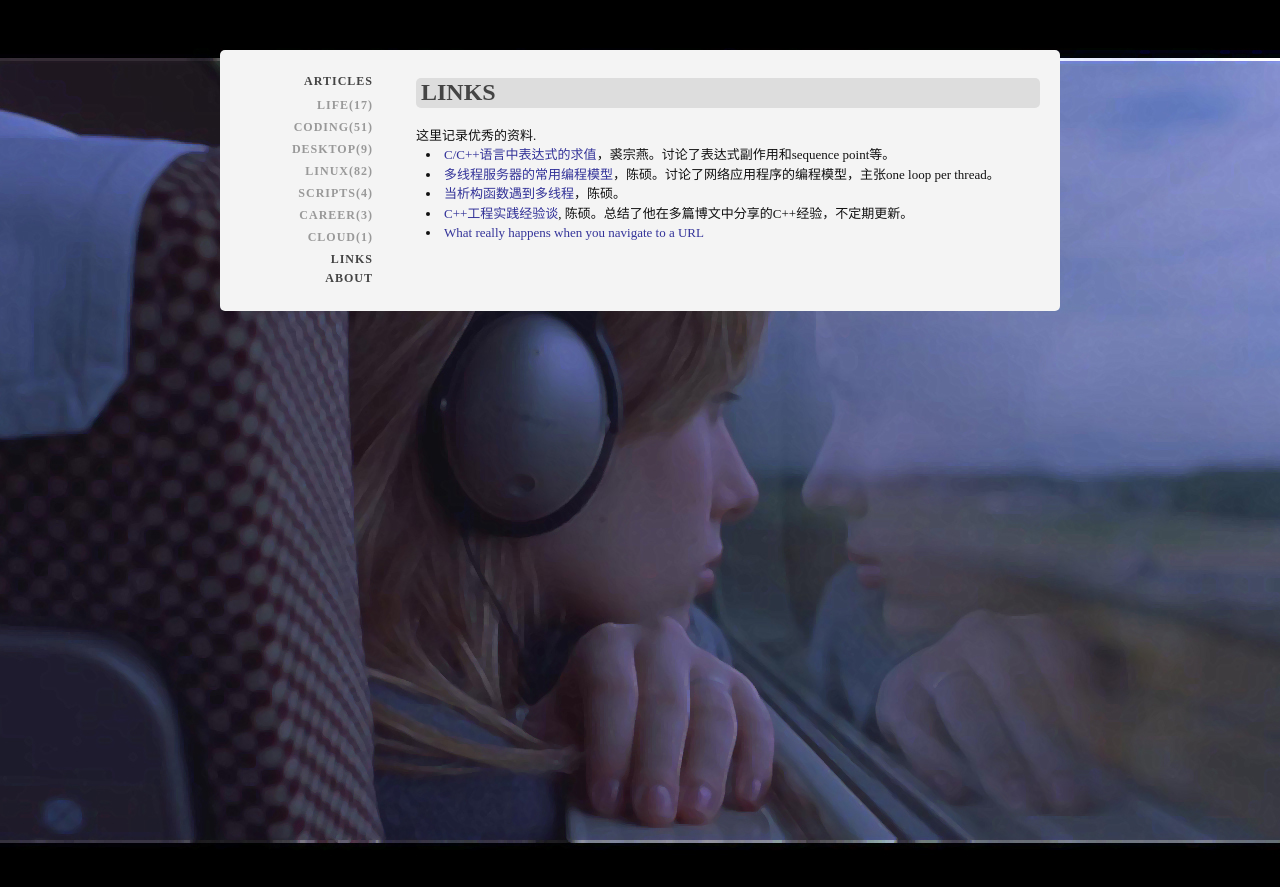
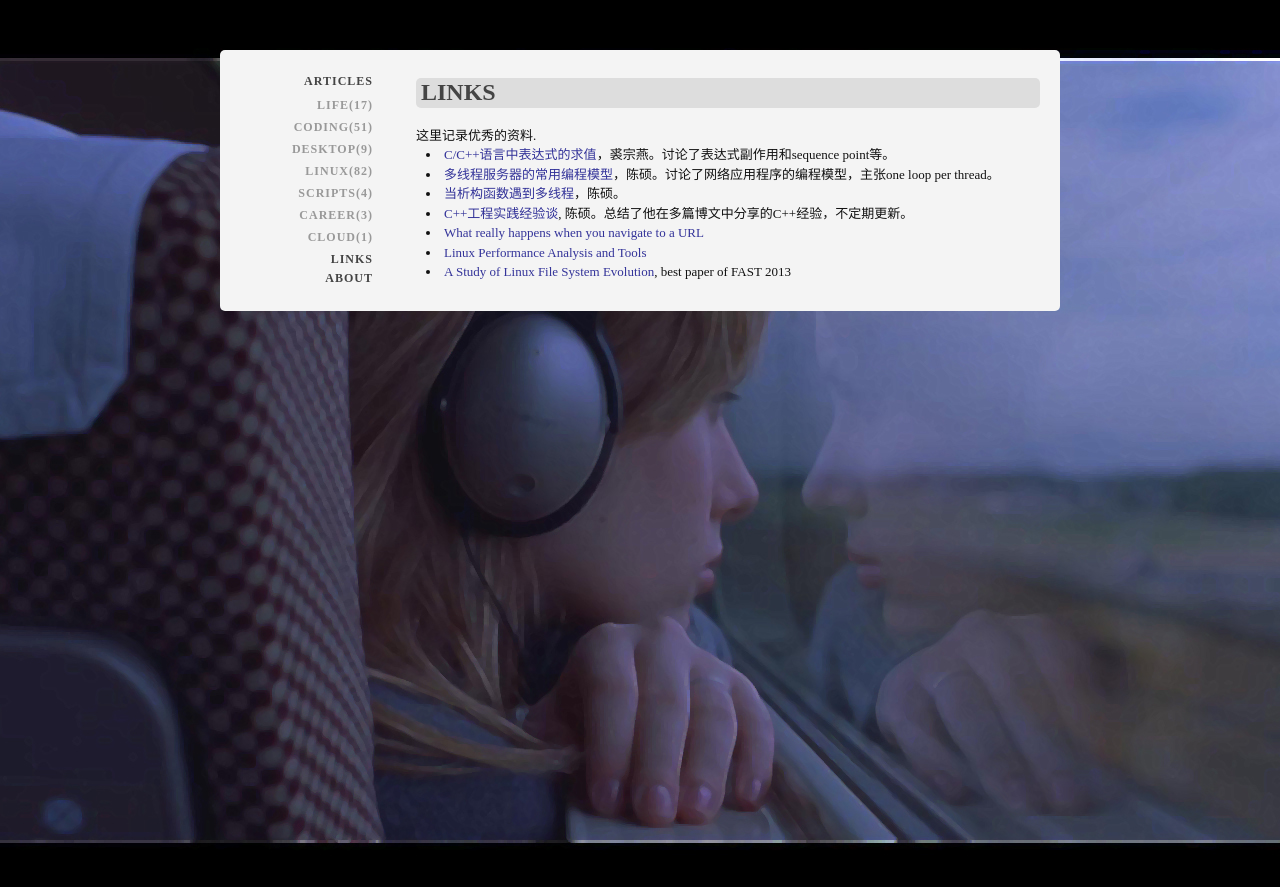
Before and after one commit to tfengmao/xanfeng, a Jekyll site: the page built from links.html, in a window 1280 px wide. Shown: the top 887 px of the page. Built offline with Jekyll 4.4.1, drawn with Linux system fonts in a browser that asks for light colours; Markdown is read by kramdown in place of the engine named in the settings.

Commit message:
added two more links

```diff
--- a/links.html
+++ b/links.html
@@ -12,6 +12,8 @@ layout: profile
 <li><a href="http://www.chenshuo.com/pdf/dtor_meets_mt.pdf" target="_blank">当析构函数遇到多线程</a>，陈硕。</li>
 <li><a href="http://cloud.github.com/downloads/chenshuo/documents/CppPractice.pdf" target="_blank">C++工程实践经验谈</a>, 陈硕。总结了他在多篇博文中分享的C++经验，不定期更新。</li>
 <li><a href="http://igoro.com/archive/what-really-happens-when-you-navigate-to-a-url/" target="_blank">What really happens when you navigate to a URL</a></li>
+<li><a href="http://www.slideshare.net/brendangregg/linux-performance-analysis-and-tools" target="_blank">Linux Performance Analysis and Tools</a></li>
+<li><a href="https://www.usenix.org/sites/default/files/conference/protected-files/lu_fast13_slides.pdf" target="_blank">A Study of Linux File System Evolution</a>, best paper of FAST 2013</li>
 </u>
 </p>
 </ul>
```
